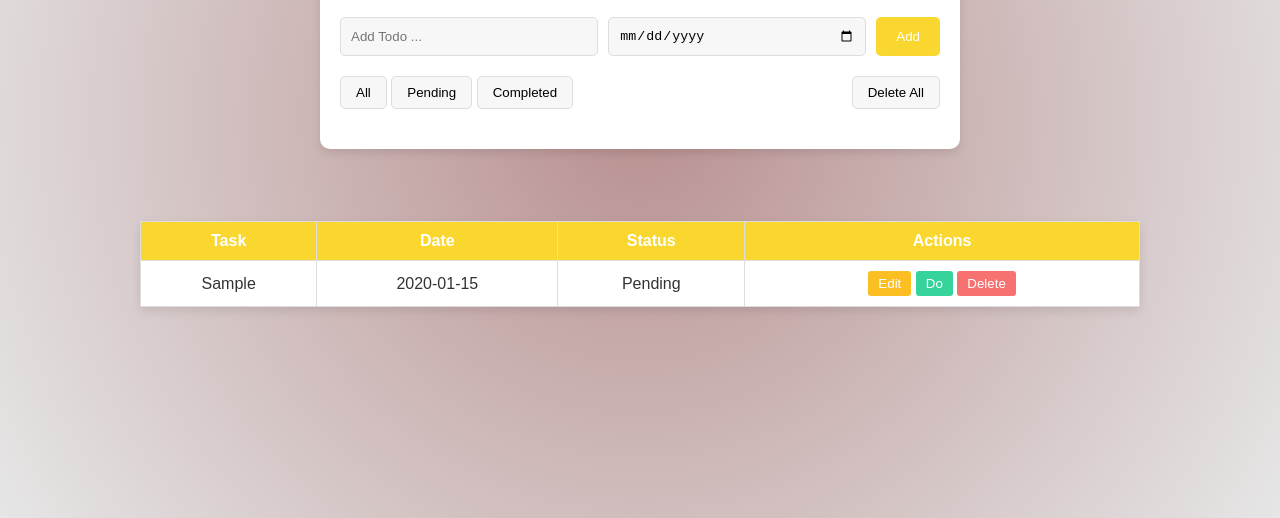
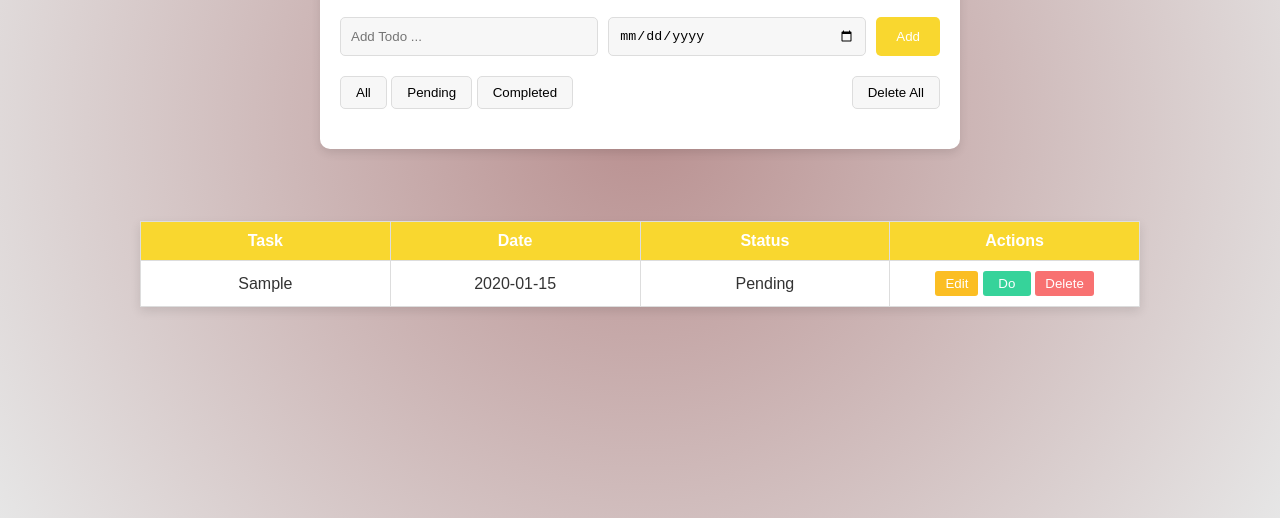
Before and after one commit to hasan814/Todo-App, a plain HTML site: page index.html in a window 1280 px wide. Both pictures are taken after typing "Sample", "2020-01-15" into the empty fields and a click on the button "Add". Shown: the part 282-800 px from the top of the page. Drawn offline with Linux system fonts and the light colour scheme.

Commit message:
Finished Projects

```diff
--- a/Style/style.css
+++ b/Style/style.css
@@ -113,6 +113,7 @@ table thead {
 table th,
 table td {
   padding: 10px;
+  width: 25%;
   border: 1px solid #ddd;
   text-align: center;
 }
@@ -140,6 +141,7 @@ table button:nth-child(1) {
 
 table button:nth-child(2) {
   background-color: var(--color-success);
+  width: 3rem;
 }
 
 table button:nth-child(3) {
```
